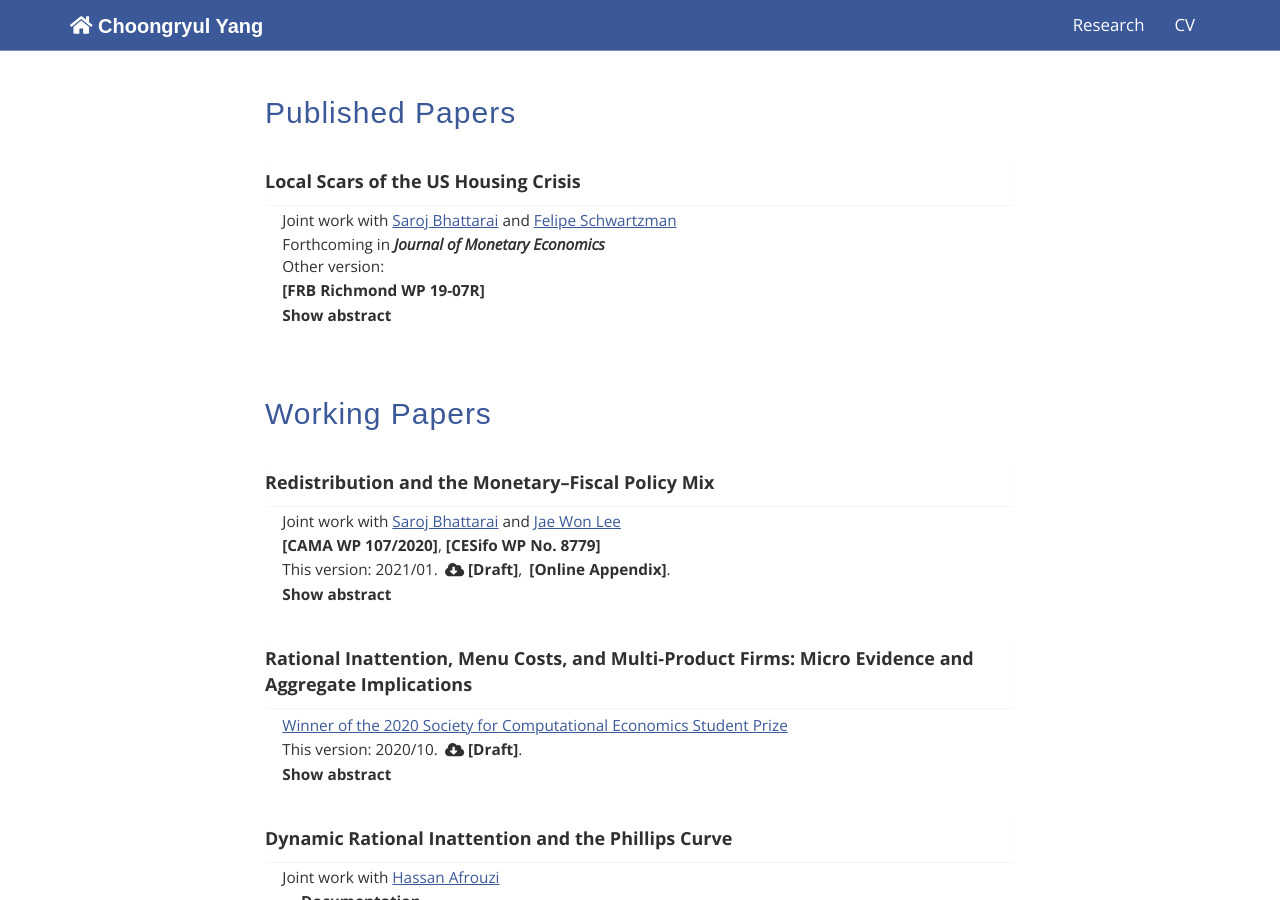
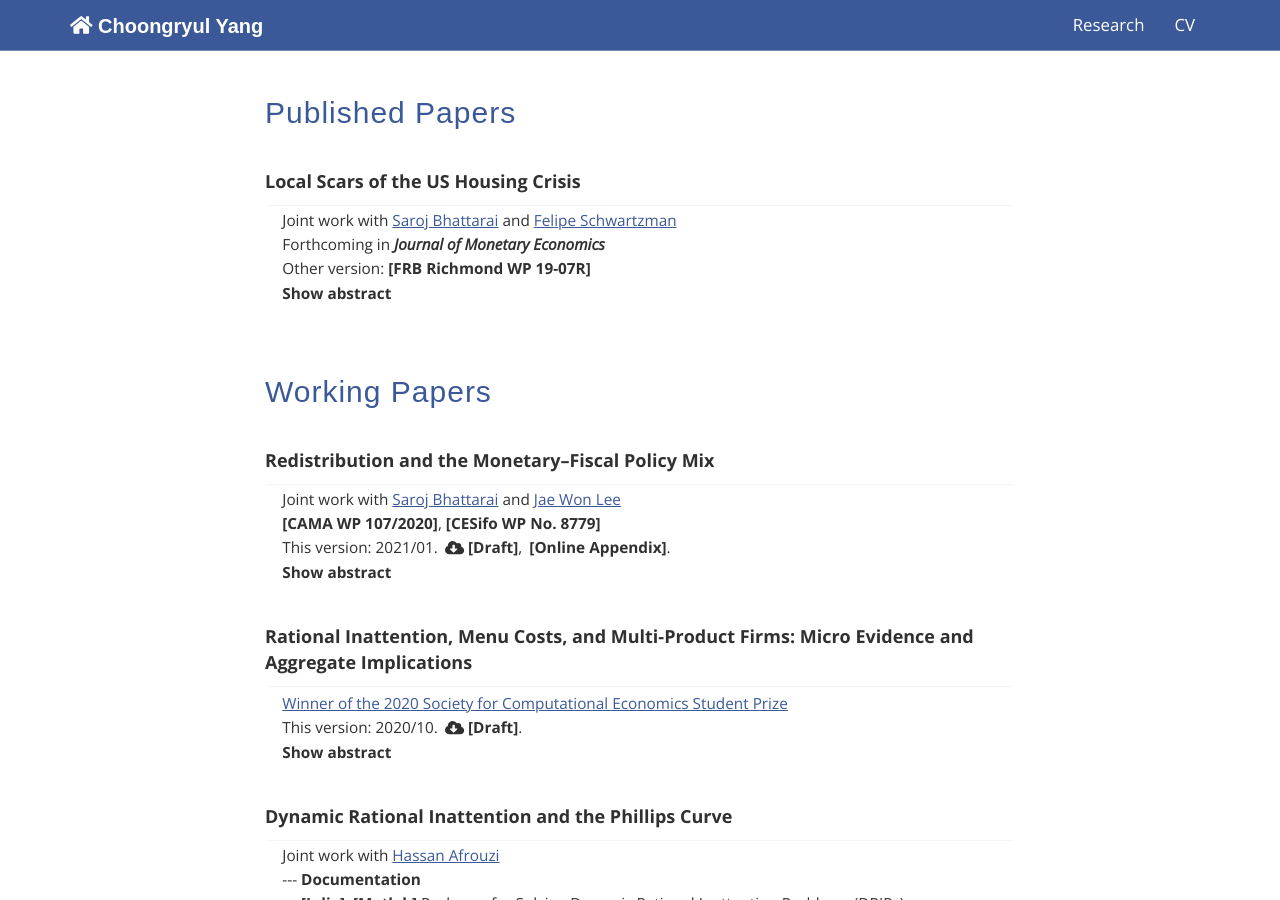
Before and after one commit to choongryulyang/choongryulyang.github.io, a Jekyll site: the page built from index.html, in a window 1280 px wide and 900 px high, scrolled down 864 px. Built offline with Jekyll 4.4.1, drawn with Linux system fonts in a browser that asks for light colours.

Commit message:
Update index.html

```diff
--- a/index.html
+++ b/index.html
@@ -89,8 +89,9 @@ title: Choongryul Yang
 						<p style="margin-bottom:0px; font-size: 11.5pt">
 						Forthcoming in <b><i>Journal of Monetary Economics</i></b></a>
 						</p>
+
+						<p style="margin-bottom:0px; font-size: 11.5pt">
 						Other version:
-						<p style="margin-bottom:0px; font-size: 11.5pt">
 						<a class="two" href="https://www.richmondfed.org/-/media/richmondfedorg/publications/research/working_papers/2019/wp19-07.pdf" target="_blank" onclick="ga('send','event','BSY Other Version', 'Click', 'Design')">
 						<b>[FRB Richmond WP 19-07R]</b></a>
 						</p>
```
